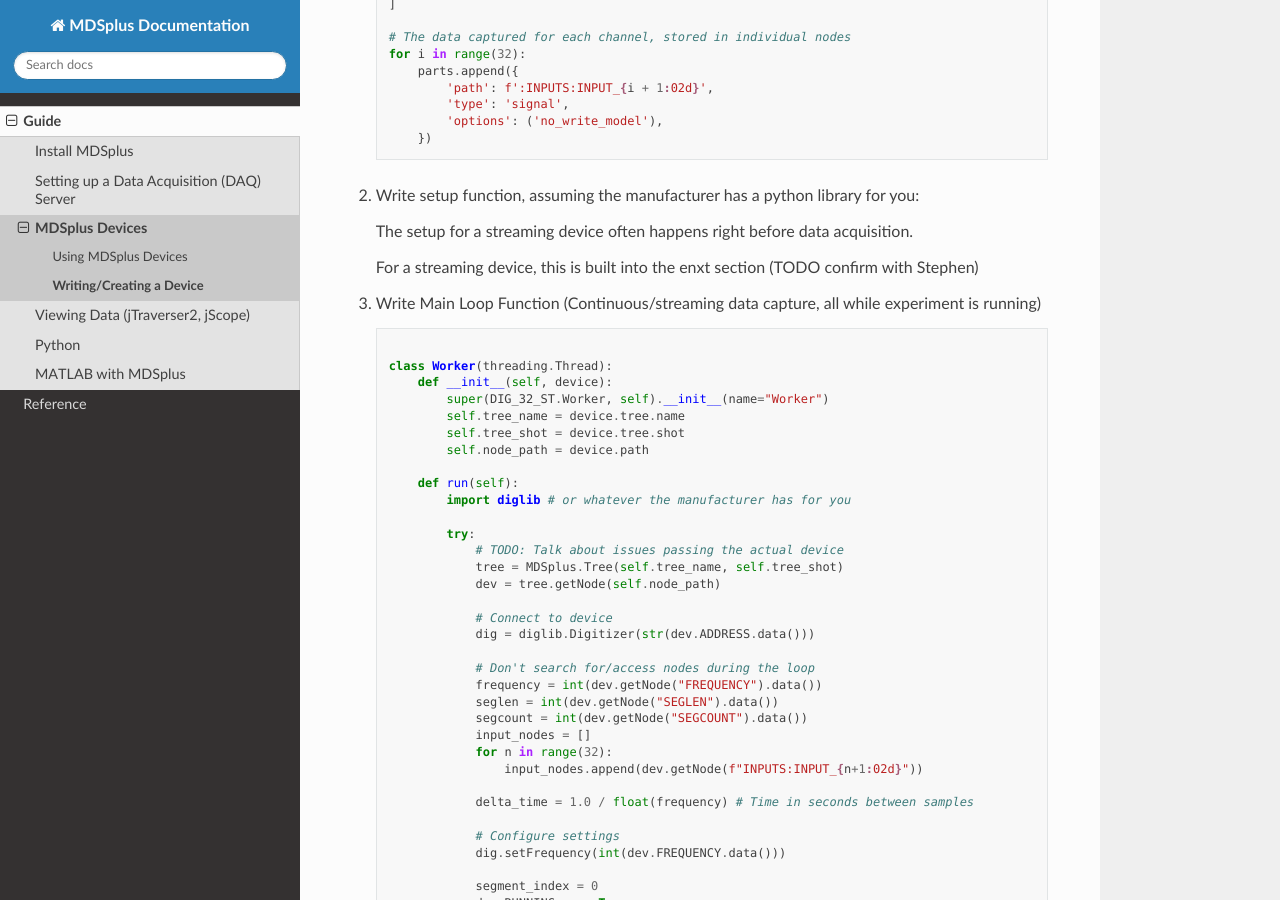
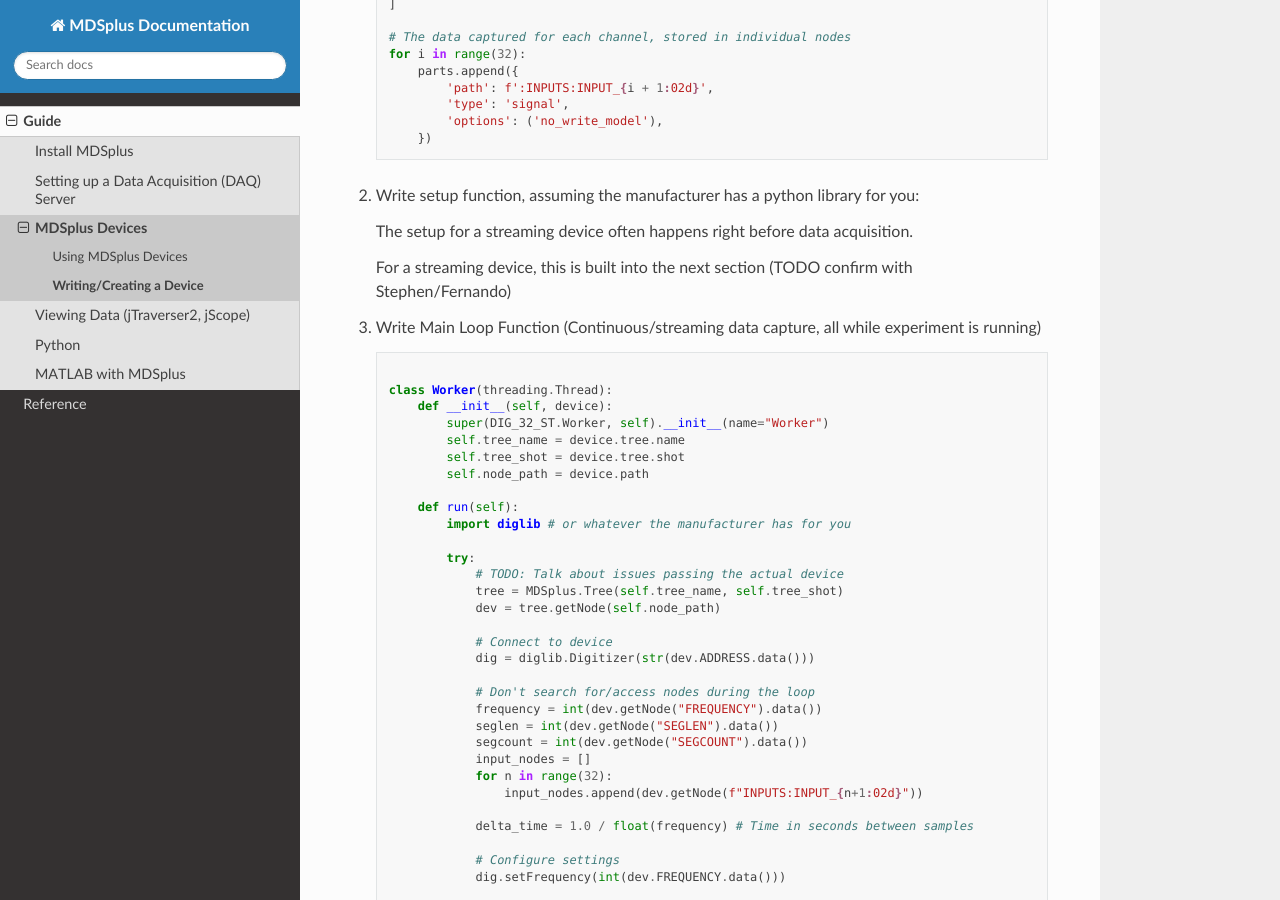
Before and after one commit to MDSplus/Documentation, a Sphinx documentation site: the page built from docs/guide/devices/writing_devices.md, in a window 1280 px wide and 900 px high, scrolled down 6635 px. Built offline with Sphinx 7.4.7 and the Read the Docs theme 3.1.0, drawn with Linux system fonts in a browser that asks for light colours; pages that are not in the unit, such as notebooks, are missing from menus.

Commit message:
Minor updates to writing Devices

```diff
--- a/docs/guide/devices/writing_devices.md
+++ b/docs/guide/devices/writing_devices.md
@@ -320,7 +320,8 @@ class DIG_32_ST(MDSplus.Device):
 
     The setup for a streaming device often happens right before data acquisition.
 
-    For a streaming device, this is built into the enxt section (TODO confirm with Stephen)
+    For a streaming device, this is built into the next section
+    (TODO confirm with Stephen/Fernando)
 
 3. Write Main Loop Function (Continuous/streaming data capture, all while experiment is running)
 
```
